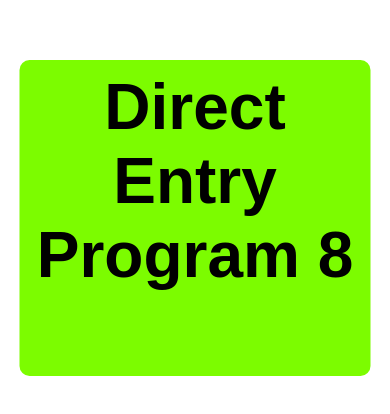
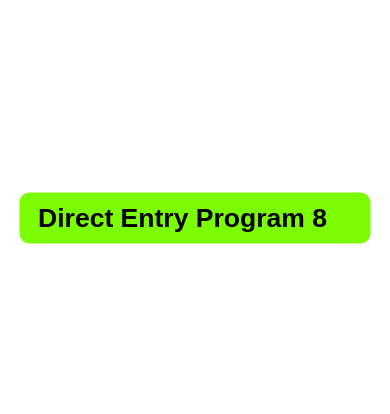
Before and after one commit to Direct-Entry-Program-8/type-writer-v2, a plain HTML site: page index.html in a window 390 px wide. Shown: the part 204-618 px from the top of the page. Drawn offline with Linux system fonts and the light colour scheme.

Commit message:
Make font responsive

```diff
--- a/css/style.css
+++ b/css/style.css
@@ -15,7 +15,7 @@
     padding: 10px;
     background-color: lawngreen;
     border-radius: 10px;
-    font-size: 4rem;
+    font-size: calc(1vw * 1.7 * 4);
     font-family: Ubuntu, sans-serif;
 }
 
@@ -23,7 +23,7 @@
     content: '';
     display: inline-block;
     width: 20px;
-    height: 4rem;
+    height: calc(1vw * 1.7 * 4);
     vertical-align: text-top;
     margin-left: 5px;
     background-color: black;
```
